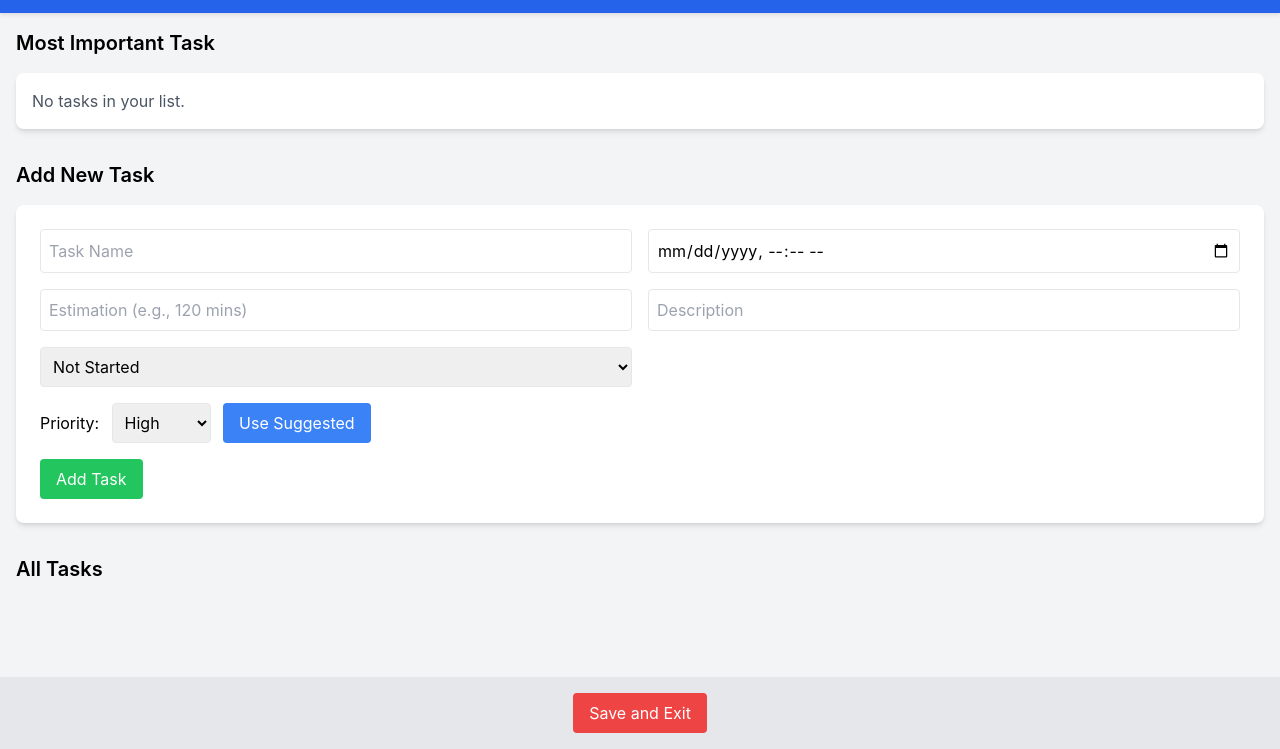
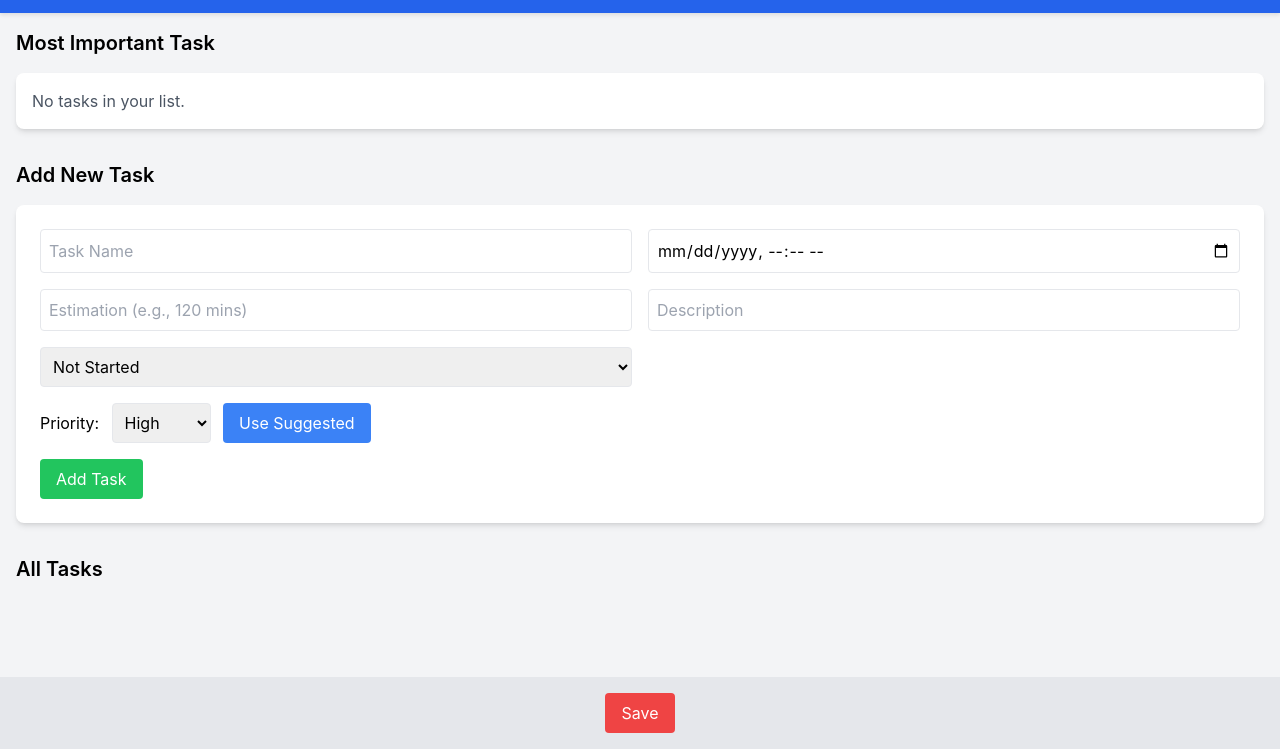
Before and after one commit to Aayush99910/internship-ai-agents, a website built with Vite: page task2/frontend/index.html in a window 1280 px wide. Shown: the part 51-800 px from the top of the page. Built offline with nearby package versions, Linux system fonts and the light colour scheme; files whose address does not match are found by name.

Commit message:
changing save&exit button to save

```diff
--- a/task2/frontend/index.html
+++ b/task2/frontend/index.html
@@ -54,7 +54,7 @@
         </section>
     </main>
     <footer class="bg-gray-200 p-4 text-center">
-        <button id="save-exit" class="bg-red-500 text-white px-4 py-2 rounded hover:bg-red-600">Save and Exit</button>
+        <button id="save-exit" class="bg-red-500 text-white px-4 py-2 rounded hover:bg-red-600">Save</button>
     </footer>
     <script src="src/main.js"></script>
 </body>
```
